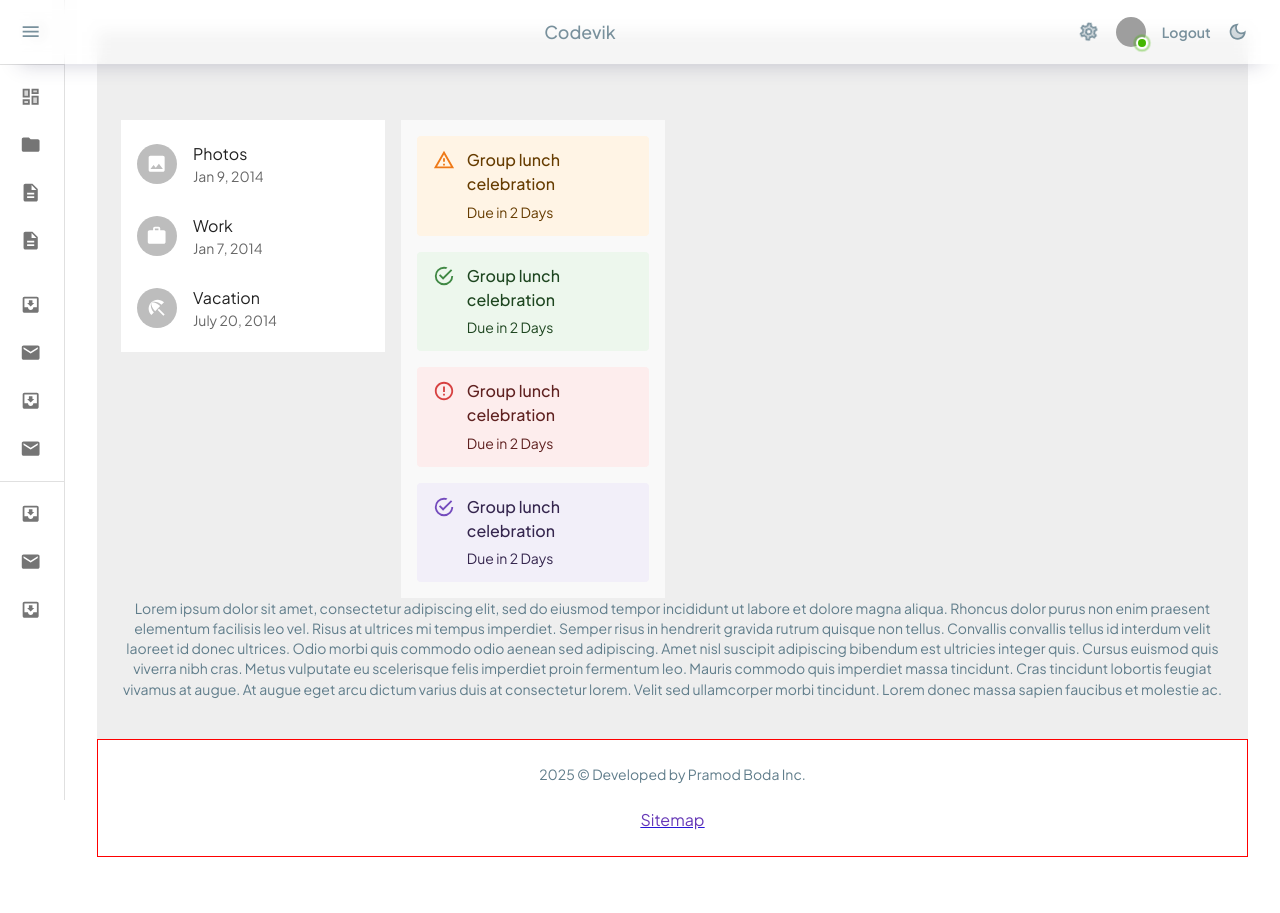
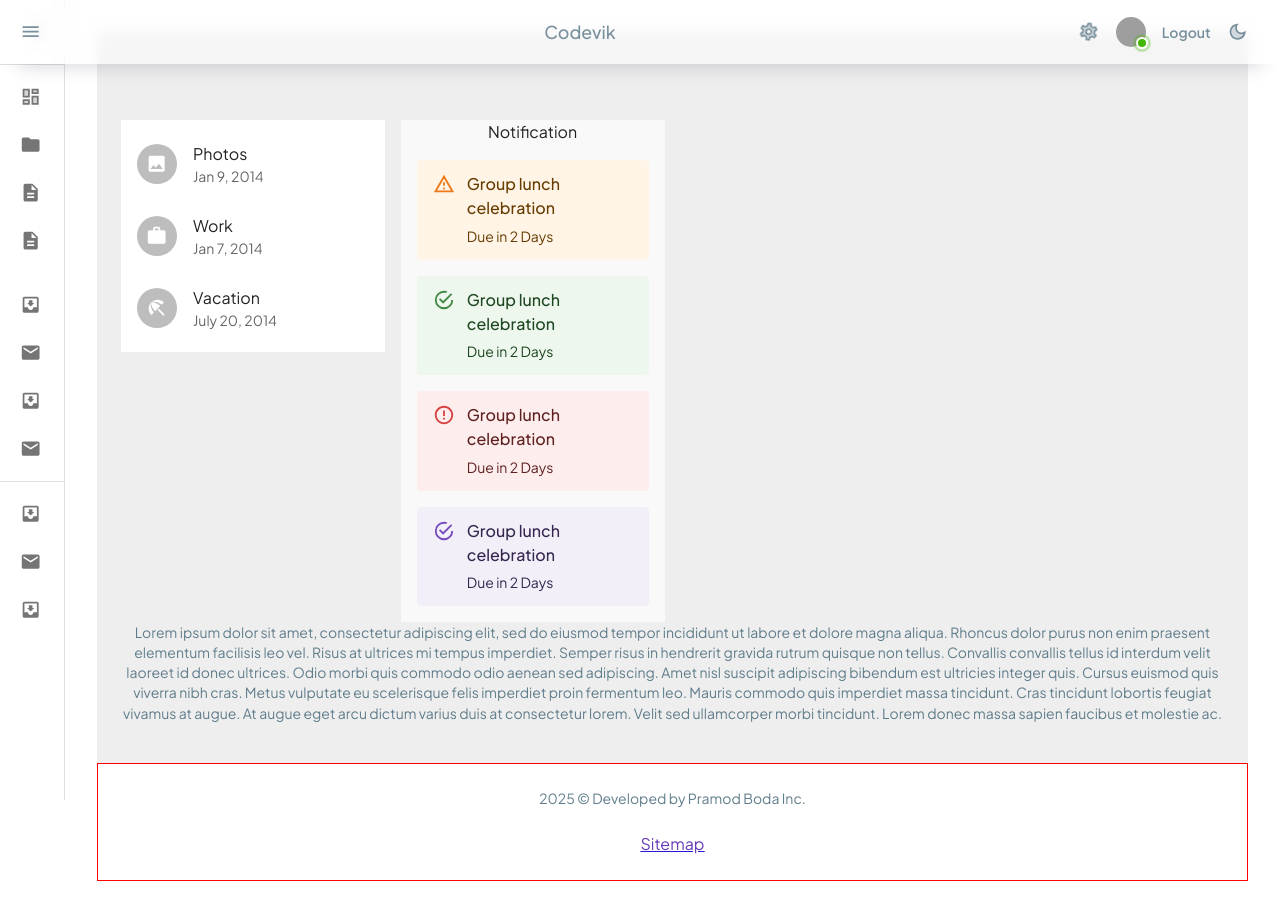
Before and after one commit to pramodboda/fe-react-mui-dashboard, a React (Vite) app: page /components/lists in a window 1280 px wide. Before the commit the page ends 889 px from the top, so only its background shows below. Built offline with nearby package versions, Linux system fonts and the light colour scheme; grey boxes are pictures that could not be loaded.

Commit message:
UPDATE: UI

```diff
--- a/src/components/ProUI_Elements/ProUI_Card/ProUI_Card.tsx
+++ b/src/components/ProUI_Elements/ProUI_Card/ProUI_Card.tsx
@@ -1,4 +1,4 @@
-import {Box} from "@mui/material";
+import {Box, Button, IconButton} from "@mui/material";
 
 interface CustomCardProps {
     title?: string;
@@ -9,9 +9,10 @@ interface CustomCardProps {
   }
 
 
-const ProUI_Card:React.FC<CustomCardProps> = ({title, children}) => {
+const ProUI_Card:React.FC<CustomCardProps> = ({title, actions, children}) => {
     return (<Box sx={{backgroundColor: "#f9f9f9"}}>
         {title&&title}
+        {actions&&<IconButton>A</IconButton>}
 {children}
     </Box>)
 }
--- a/src/pages/components/ListsPage.tsx
+++ b/src/pages/components/ListsPage.tsx
@@ -49,7 +49,7 @@ const ListsPage: React.FC = () => {
         </ProUI_Card>
       </Grid>
       <Grid size={{ xs: 12, lg: 3 }}>
-        <ProUI_Card>
+        <ProUI_Card title="Notification" action="true">
            <Box>
            <List>
               <ListItem>
```
